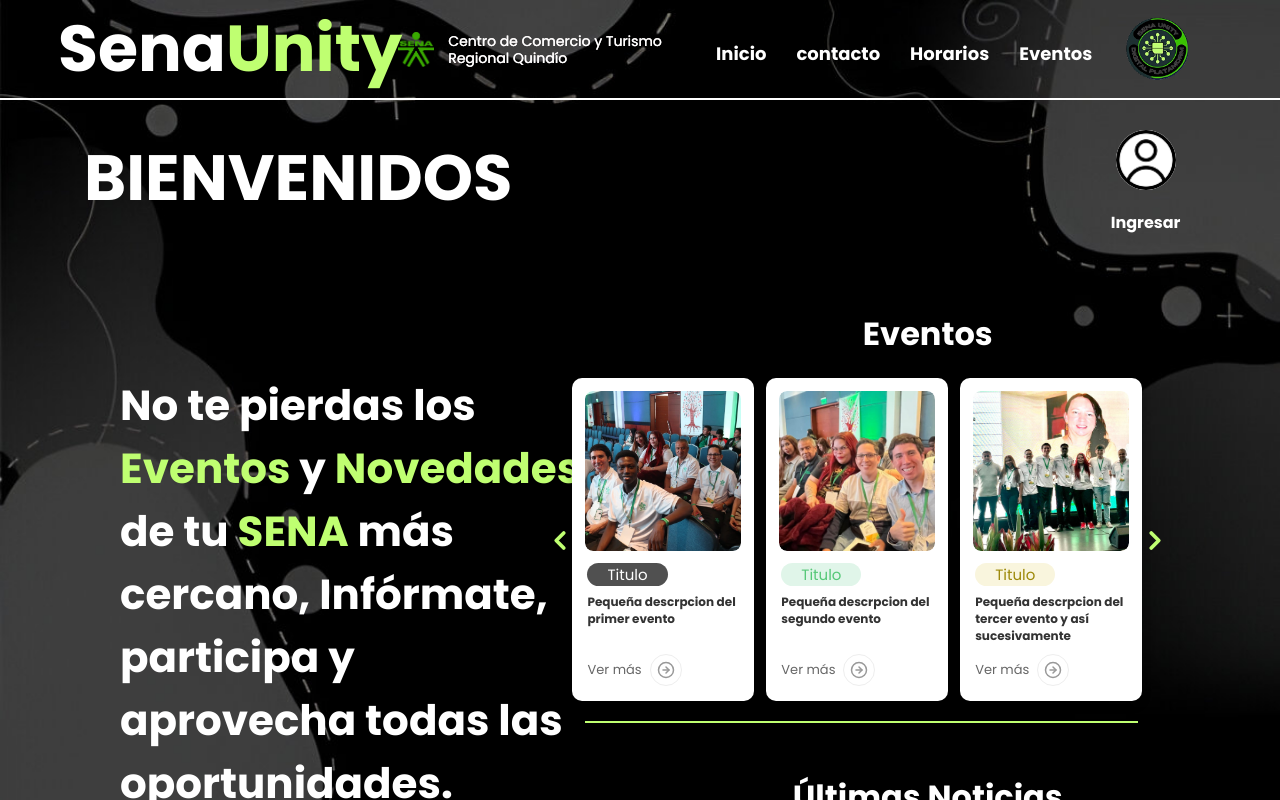
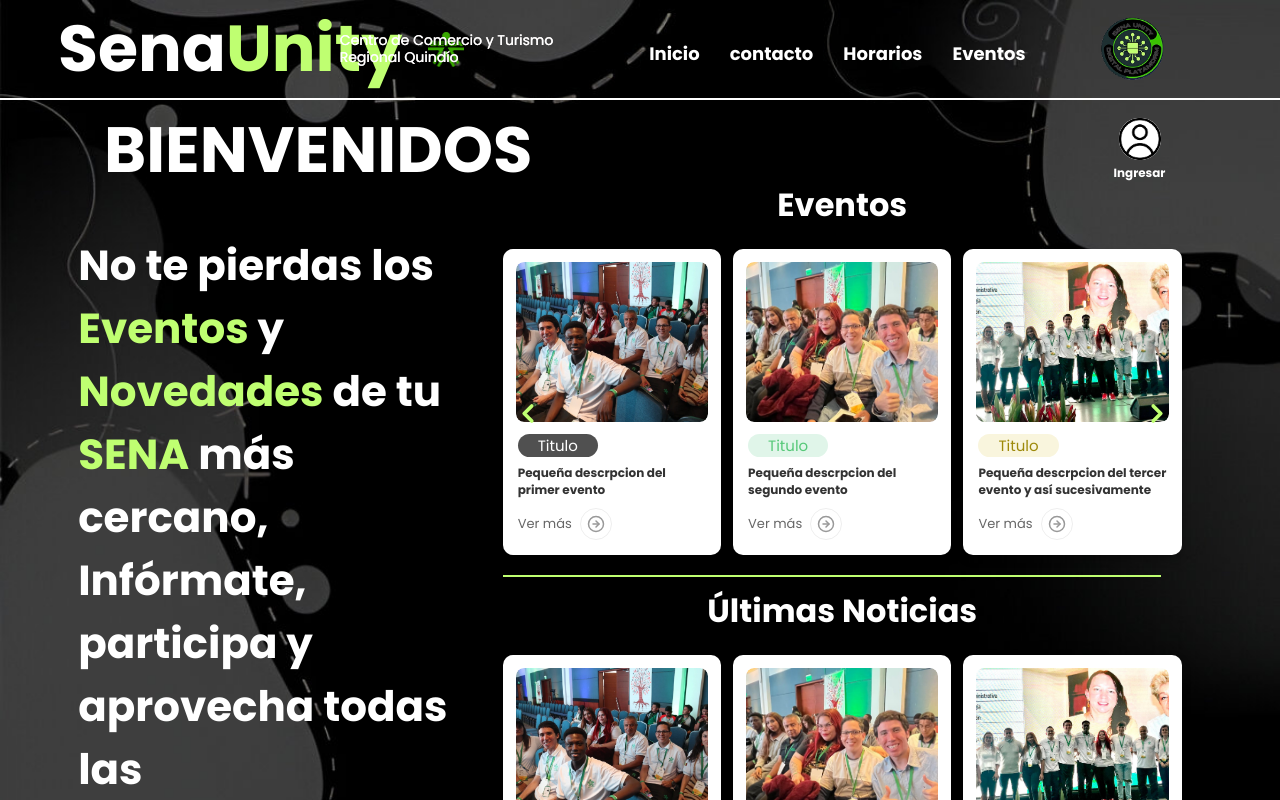
Before and after one commit to Julianmancipe10/SenaUnityFront, a React (Vite) app: page / in a window 1280 px wide. Built offline with nearby package versions, Linux system fonts and the light colour scheme.

Commit message:
osganizando los estilos del componenete de oportunidades y de nuestras sedes

```diff
--- a/src/Layouts/Header/Header.css
+++ b/src/Layouts/Header/Header.css
@@ -10,12 +10,12 @@
   position: relative; /* Cambiado de fixed a relative para que se mueva con el scroll */
   z-index: 1000; /* Asegura que el header esté por encima de otros elementos */
   border-bottom: 2px solid #ffffff; /* Línea blanca en la parte inferior */
-  margin-bottom: 30px;
+  margin-bottom: 20px;
 }
   .LogoSena{
     height: 35px;
-    margin-left: -4%;
-    margin-right: px;
+    margin-left: -5%;
+    margin-right: 0;
 
   }
 
@@ -26,7 +26,7 @@
     color: #ffffff;
     font-weight: 500;
     line-height: 1.2;
-    margin-left: -20px;
+    margin-left: -200px;
     display: inline-block;
     -webkit-text-stroke: 0.2px rgb(255, 247, 247);
     text-shadow: 0.2px 0.2px 0px rgb(255, 255, 255);
@@ -130,8 +130,8 @@
     width: auto;
     border-radius: 50%;
     transition: transform 0.3s ease-in-out;
-    margin-left: 0; /* Eliminado el margen negativo */
-    margin-right: 50px; /* Ajustado a 70px para alinearlo con el botón ingresar */
+    margin-left: 0; /* Mantener el margen izquierdo en 0 */
+    margin-right: 75px; /* Aumentado de 25px a 75px para moverlo más a la izquierda */
   }
 
   .imgSenaUnity:hover {
--- a/src/Layouts/SectionHome/SectionHome.css
+++ b/src/Layouts/SectionHome/SectionHome.css
@@ -4,15 +4,6 @@
     width: 100%;
     align-items: flex-start;
     gap: 24px;
-}
-
-.SectionHome {
-    flex: 1 1 350px;
-    max-width: 500px;
-    margin-top: 84px;
-    box-sizing: border-box;
-    padding: 0 16px;
-    margin-left: 20px;
 }
 
 .CardsSection {
@@ -32,6 +23,7 @@
     box-sizing: border-box;
     flex: 1 1 100%;
     background-color: inherit;
+    text-align: left;
 }
 
 .divh1TextHome h1 {
@@ -42,6 +34,7 @@
     position: relative;
     transition: color 0.3s ease-in-out;
     line-height: 1.5;
+    text-align: left;
 }
 
 .divh1TextHome h1 span.spanTxt {
--- a/src/Layouts/SectionHome/SectionHome.jsx
+++ b/src/Layouts/SectionHome/SectionHome.jsx
@@ -4,18 +4,7 @@
 export const SectionHome = () => {
   return (
     <div>
-        <section className='SectionHome'>
-            <div className='divh1TextHome'>
-            <h1>
-              No te pierdas los <span className="spanTxt">Eventos</span> y
-              <span className='spanTxt'> Novedades</span> de tu <span className="spanTxt">SENA</span> más cercano, Infórmate, participa y aprovecha todas las oportunidades.
-              Descubre <span className='spanTxt'> Talleres </span>, <span className='spanTxt'>Cursos</span> y mucho más para potenciar tu crecimiento personal y profesional.
-            </h1>
-            </div>
-        </section>
+      {/* Componente vacío - El contenido se ha movido a Home.jsx */}
     </div>
   )
 }
-
-// No te pierdas los eventos y novedades de tu SENA más cercano.
-// Infórmate, participa y aprovecha todas las oportunidades!
--- a/src/Pages/Home/Home.css
+++ b/src/Pages/Home/Home.css
@@ -1,62 +1,84 @@
 /* Asegurar que el contenedor principal ocupe toda la pantalla */
 body {
-  overflow-x: hidden;
+  /* Eliminado overflow-x: hidden para permitir que las tarjetas salgan del contenedor */
 }
 
 .home-container {
   display: flex; /* Hace que los elementos se acomoden en una fila */
   align-items: flex-start; /* Cambiado de center a flex-start para alinear desde arriba */
-  justify-content: flex-start; /* Cambiado de space-between a flex-start */
-  max-width: 100%;
+  justify-content: center; /* Cambiado de flex-start a center para centrar horizontalmente */
+  max-width: 90%;
   width: 100%;
-  margin: 35px auto 0; /* Reducido de 50px a 35px */
-  padding: 10px 20px; /* Espaciado interno reducido */
+  margin: 5px auto 0; /* Mantener el margen superior */
+  padding-top: 0; /* Reducido el padding superior a 0 */
+  padding-bottom: 10px; /* Manteniendo el padding inferior */
+  padding-left: 0; /* Eliminado el padding-left para centrar correctamente */
+  padding-right: 20px; /* Manteniendo el padding derecho */
   position: relative; /* Se agregó para manejar "Bienvenidos" y "Ingresar" */
-  gap: 0%; /* Reducido de 2% a 0% para eliminar el espacio entre elementos */
-  padding-left: 5%; /* Reducido de 10% a 5% */
-  margin-left: 20px; /* Reducido de 35px a 20px */
-  overflow-x: hidden;
+  gap: 0; /* Eliminado el gap para unir los contenedores */
+  margin-left: auto; /* Cambiado de 20px a auto para centrar */
+  margin-right: auto; /* Añadido margin-right: auto para centrar */
+  height: calc(100% - 30px); /* Reduciendo la altura total en 30px */
 }
 
 .text-container {
-  width: 55%;
-  text-align: left;
+  width: 35%;
+  margin-left: auto;
+  margin-right: auto; /* Mantener para centrar el contenedor */
+  text-align: left; /* Cambiado de center a left para alinear el texto a la izquierda */
   display: flex;
   flex-direction: column;
-  align-items: flex-start;
-  justify-content: flex-start;
-  margin-top: 0;
+  align-items: flex-start; /* Cambiado de center a flex-start para alinear a la izquierda */
+  justify-content: center; /* Mantener centrado verticalmente */
+  margin-top: 28px; /* Ajustado para bajar el texto y alinearlo con las tarjetas */
   padding: 20px 0;
-  align-self: stretch;
-  max-width: 100%;
+}
+
+.comp-card {
+  width: 60%;
+  display: flex;
+  flex-direction: column;
+  align-items: center; /* Cambiado de flex-start a center */
+  justify-content: flex-start; /* Cambiado de center a flex-start para reducir espacio superior */
+  overflow: visible; /* Añadido para permitir que el contenido se desborde */
+  margin-left: auto; /* Cambiado de 0 a auto */
+  margin-right: auto; /* Añadido margin-right: auto */
+  margin-top: -5px; /* Mantener el margen superior actual */
+  padding-top: 0; /* Asegurar que no haya padding superior */
+  height: calc(100% - 30px); /* Reduciendo la altura total en 30px */
 }
 
 .top-section {
-  width: 93%;
+  width: 90%;
   display: flex;
   align-items: center;
-  justify-content: flex-start;
-  margin: 20px auto 0;
+  justify-content: center; /* Cambiado de flex-start a center */
+  margin: 20px auto 0; /* Reducido de 20px a 18px para reducir altura */
   padding: 0;
-  padding-left: 5%; /* Ajustado de 7% a 5% para coincidir con el contenedor principal */
-  margin-left: 20px; /* Ajustado de 35px a 20px para coincidir con el contenedor principal */
+  padding-left: 0; /* Eliminado el padding-left para centrar correctamente */
+  margin-left: auto; /* Cambiado de 20px a auto para centrar */
+  margin-right: auto; /* Añadido margin-right: auto para centrar */
   position: relative;
+  height: calc(100% - 4px); /* Reduciendo la altura en 4px */
 }
 
 .h1Bienvenidos {
-  font-size: 4rem;
+  font-size: 4rem; /* Reducido ligeramente de 4rem para reducir altura */
   font-weight: bold;
   color: #ffffff;
   font-family: 'Poppins', sans-serif;
-  margin: 0;
-  text-align: left; /* Asegura alineación a la izquierda */
+  margin: 0 auto; /* Cambiado para centrar */
+  text-align: center; /* Cambiado de left a center */
   padding-left: 0; /* Elimina cualquier padding */
-  margin-left: -40px; /* Ajustado para alinear con el SectionHome */
+  margin-left: 0; /* Eliminado el margen negativo */
+  line-height: 0.95; /* Añadido para reducir la altura */
 }
 
 .divh1TextHome {
   font-size: 1.5rem;
   max-width: 500px;
+  margin: 0 auto; /* Mantener para centrar el contenedor */
+  text-align: left; /* Cambiado de center a left para alinear el texto a la izquierda */
 }
 
 .divh1TextHome h1 {
@@ -66,11 +88,13 @@
   font-family: 'Poppins', sans-serif;
   position: relative;
   transition: color 0.3s ease-in-out;
+  text-align: left; /* Cambiado de center a left para alinear el texto a la izquierda */
 }
 
 .spanTxt {
-  color: #ffffff;
+  color: #BFFF71;
   font-weight: bold;
+  text-align: center; /* Añadido para centrar el texto */
 }
 
 .button-ingresar {
@@ -81,9 +105,13 @@
   border: none;
   cursor: pointer;
   padding: 0;
-  position: absolute; /* Cambio a posicionamiento absoluto */
-  right: 30px; /* Ajustado a 30px para alinearlo con el logo */
-  top: 0; /* Alineado arriba */
+  position: absolute; /* Mantener posicionamiento absoluto */
+  right: 4%; /* Ajustado de 5% a 2% para moverlo más a la derecha */
+  left: auto; /* Eliminado para que no esté centrado */
+  margin: 0; /* Eliminado margin auto */
+  top: 50%; /* Centrado verticalmente */
+  transform: translateY(-50%); /* Centrado verticalmente */
+  width: fit-content; /* Añadido para que el ancho se ajuste al contenido */
 }
 
 .ingresar-wrapper {
@@ -91,14 +119,16 @@
   flex-direction: column;
   align-items: center;
   transition: all 0.3s ease;
+  transform: scale(0.85); /* Reduciendo el tamaño del wrapper */
 }
 
 .ingresar-text {
   color: #ffffff;
   font-weight: 1000;
-  font-size: 16px;
+  font-size: 14px; /* Reducido de 16px a 14px */
   font-family: 'Poppins', sans-serif;
   transition: color 0.3s ease, text-shadow 0.3s ease, -webkit-text-stroke 0.3s ease, transform 0.3s ease;
+  margin-top: -5px; /* Reduciendo el espacio entre la imagen y el texto */
 }
 
 .button-ingresar:hover .ingresar-text {
@@ -108,9 +138,9 @@
 
 .button-ingresar img {
   background-color: rgb(255, 255, 255);
-  width: 60px;
-  height: 60px;
-  margin-bottom: 20px;
+  width: 50px; /* Reducido de 60px a 50px */
+  height: 50px; /* Reducido de 60px a 50px */
+  margin-bottom: 10px; /* Reducido de 20px a 10px */
   transition: transform 0.3s ease, box-shadow 0.3s ease;
   border-radius: 50%;
 }
@@ -126,6 +156,9 @@
   color: #ffffff;
   font-size: 16px;
   font-family: 'Times New Roman', serif;
+  text-align: center; /* Añadido para centrar el texto */
+  margin-left: auto; /* Añadido para centrar */
+  margin-right: auto; /* Añadido para centrar */
 }
 
 @keyframes bookRotate {
@@ -209,7 +242,7 @@
 }
 
 .right-container {
-  width: 50%;
+  width: 55%;
   display: flex;
   flex-direction: column;
   align-items: flex-start;
--- a/src/Pages/Home/Home.jsx
+++ b/src/Pages/Home/Home.jsx
@@ -1,6 +1,5 @@
 import React from "react";
 import { Header } from "../../Layouts/Header/Header";
-import { SectionHome } from "../../Layouts/SectionHome/SectionHome";
 import Slider from "../Slider/Slider";
 import Noticias from "../Slider/Noticias";
 import Oportunidades from "../../components/Oportunidades/Oportunidades";
@@ -28,9 +27,15 @@
       </div>
       <div className="home-container">
         <div className="text-container">
-          <SectionHome />
+          <div className='divh1TextHome'>
+            <h1>
+              No te pierdas los <span className="spanTxt">Eventos</span> y
+              <span className='spanTxt'> Novedades</span> de tu <span className="spanTxt">SENA</span> más cercano, Infórmate, participa y aprovecha todas las oportunidades.
+              Descubre <span className='spanTxt'> Talleres </span>, <span className='spanTxt'>Cursos</span> y mucho más para potenciar tu crecimiento personal y profesional.
+            </h1>
+          </div>
         </div>
-        <div className="right-container">
+        <div className="comp-card">
           <Slider />
           <Noticias />
         </div>
--- a/src/Pages/Slider/Slider.css
+++ b/src/Pages/Slider/Slider.css
@@ -5,11 +5,12 @@
   display: flex;
   flex-direction: column;
   justify-content: center;
-  margin-top: 0;
+  margin-top: -20px;
   height: auto;
   padding: 10px 0;
   align-self: flex-start;
-  margin-left: 25px;
+  margin-left: 0;
+  overflow: visible;
 }
 
 .cards-container {
@@ -19,7 +20,8 @@
   gap: 12px;
   width: 100%;
   position: relative;
-  margin-left: -163px;
+  margin-left: 0;
+  overflow: visible;
 }
 
 .card {
@@ -188,10 +190,10 @@
   font-weight: 600;
   color: #ffffff;
   margin-bottom: 20px;
-  margin-top: 30px;
+  margin-top: 10px;
   text-align: center;
-  margin-left: -185px;
-  margin-right: 0;
+  margin-left: auto;
+  margin-right: auto;
 }
 
 /* Ajuste para que Noticias aparezca con espacio debajo de Slider */
@@ -206,7 +208,7 @@
   background-color: #BFFF71;
   margin: 10px auto;
   max-width: 97%;
-  margin-left: -125px;
+  margin-left: 0;
 }
 
 .slider-arrow {
@@ -230,11 +232,11 @@
 }
 
 .slider-arrow.left {
-  left: -190px;
+  left: 10px;
 }
 
 .slider-arrow.right {
-  right: 135px;
+  right: 10px;
 }
 
 .slider-arrow:hover {
--- a/src/components/Oportunidades/Oportunidades.css
+++ b/src/components/Oportunidades/Oportunidades.css
@@ -8,26 +8,27 @@
     border-radius: 20px;
     color: white;
     position: relative;
-    width: 93%;
+    width: 90%;
     height: 850px;
-    overflow: hidden;
+    overflow: visible;
     margin: 40px auto;
+    background-color: #BFFF71;
 }
 
 .oportunidades-img {
-    width: 100%;
-    height: 100%;
+    width: calc(100% - 4px);
+    height: calc(100% - 4px);
     object-fit: cover;
     position: absolute;
-    top: 0;
-    left: 0;
+    top: 2px;
+    left: 2px;
     filter: blur(3px);
     z-index: 1;
 }
 
 .descripcion-oportunidades {
     position: absolute;
-    top: calc(16% + 55px);
+    top: calc(16% + 155px);
     left: 50%;
     transform: translate(-50%, -50%);
     color: white;
@@ -42,73 +43,63 @@
 }
 
 .descripcion-oportunidades span {
-    display: inline-block;
-    animation: waveText 5.5s ease-in-out infinite;
-}
-
-@keyframes waveText {
-    0%, 18%, 100% {
-        transform: translateY(0);
-    }
-    9% {
-        transform: translateY(-15px);
-    }
-    18.1%, 100% {
-        transform: translateY(0);
-    }
+    display: inline;
+    animation: none;
 }
 
 .opciones-container {
     position: absolute;
     bottom: 26%;
-    left: 50%;
+    left: calc(54% + 50px);
     transform: translateX(-50%);
+    width: 70%;
+    height: 200px;
+    z-index: 2;
+    margin-bottom: -100px;
+    position: relative;
     display: flex;
-    justify-content: center;
-    gap: 15%;
-    width: 70%;
-    z-index: 2;
+    justify-content: space-between;
+    align-items: center;
+    margin-left: 100px;
 }
 
-.opcion {
+/* Estilo base para todas las opciones */
+.opcion-base {
+    background-color: rgba(255, 255, 255, 0.9);
+    border-radius: 20px;
+    box-shadow: 0 4px 8px rgba(0, 0, 0, 0.2);
     display: flex;
-    width: calc(33.33% - 20px);
-    background: rgba(255, 255, 255, 0.9);
-    padding: 8px;
-    border-radius: 20px;
-    box-shadow: 2px 2px 10px rgba(0, 0, 0, 0.2);
-    min-width: 120px;
     flex-direction: column;
     align-items: center;
-    justify-content: center;
-    transition: transform 0.2s, box-shadow 0.2s, border 0.2s;
+    width: 25%;
+    min-width: 120px;
+    padding: 8px;
     border: 2px solid transparent;
+    position: relative;
+    transform-origin: center;
+    margin: 0;
 }
 
-.opcion:hover {
-    transform: scale(1.05);
-    box-shadow: 4px 8px 24px rgba(0, 0, 0, 0.25);
-    background: rgba(255, 255, 255, 0.9);
-    border: 2.5px solid #BFFF71;
-    cursor: pointer;
+/* Eliminamos posicionamiento específico ya que usaremos flex */
+.opcion-base:nth-child(1) {
+    /* Sin posicionamiento específico */
 }
 
-.opcion:hover p {
-    color: #BFFF71;
-    background: #333;
-    padding: 4px 12px;
-    border-radius: 10px;
-    transition: color 0.2s, background 0.2s;
-    display: inline-block;
+.opcion-base:nth-child(2) {
+    /* Sin posicionamiento específico */
 }
 
-.opcion img {
+.opcion-base:nth-child(3) {
+    /* Sin posicionamiento específico */
+}
+
+.opcion-base img {
     width: 90%;
     height: auto;
     border-radius: 5px;
 }
 
-.opcion p {
+.opcion-base p {
     font-size: 21px;
     font-family: 'Poppins', sans-serif;
     color: black;
@@ -116,6 +107,35 @@
     font-weight: bold;
     text-align: center;
     display: inline-block;
+}
+
+/* Estilo para el hover */
+.opcion-hover {
+    transform: scale(1.05);
+    box-shadow: 4px 8px 24px rgba(0, 0, 0, 0.25);
+    border: 2.5px solid #BFFF71;
+    cursor: pointer;
+    z-index: 3;
+}
+
+/* Ajustes para el hover en las posiciones específicas */
+.opcion-base:nth-child(1).opcion-hover {
+    transform: scale(1.05);
+}
+
+.opcion-base:nth-child(2).opcion-hover {
+    transform: scale(1.05);
+}
+
+.opcion-base:nth-child(3).opcion-hover {
+    transform: scale(1.05);
+}
+
+.texto-hover {
+    color: #BFFF71 !important;
+    background: #333;
+    padding: 4px 12px;
+    border-radius: 10px;
 }
 
 .divider {
@@ -141,7 +161,7 @@
 
 .titulo-oportunidades {
     position: absolute;
-    top: 8%;
+    top: calc(8% + 100px);
     left: 50%;
     transform: translate(-50%, -50%);
     color: #fff;
```
Also changed, not shown: src/Layouts/InstrucFuncionarios/InstrucFuncionarios.css (+1 -225 lines), src/Layouts/NuestrasSedes/NuestrasSedes.css (+16 -20 lines), src/Layouts/NuestrasSedes/NuestrasSedes.jsx (+5 -33 lines), src/Pages/Slider/Noticias.css (+8 -5 lines), src/components/Oportunidades/Oportunidades.jsx (+44 -29 lines).
